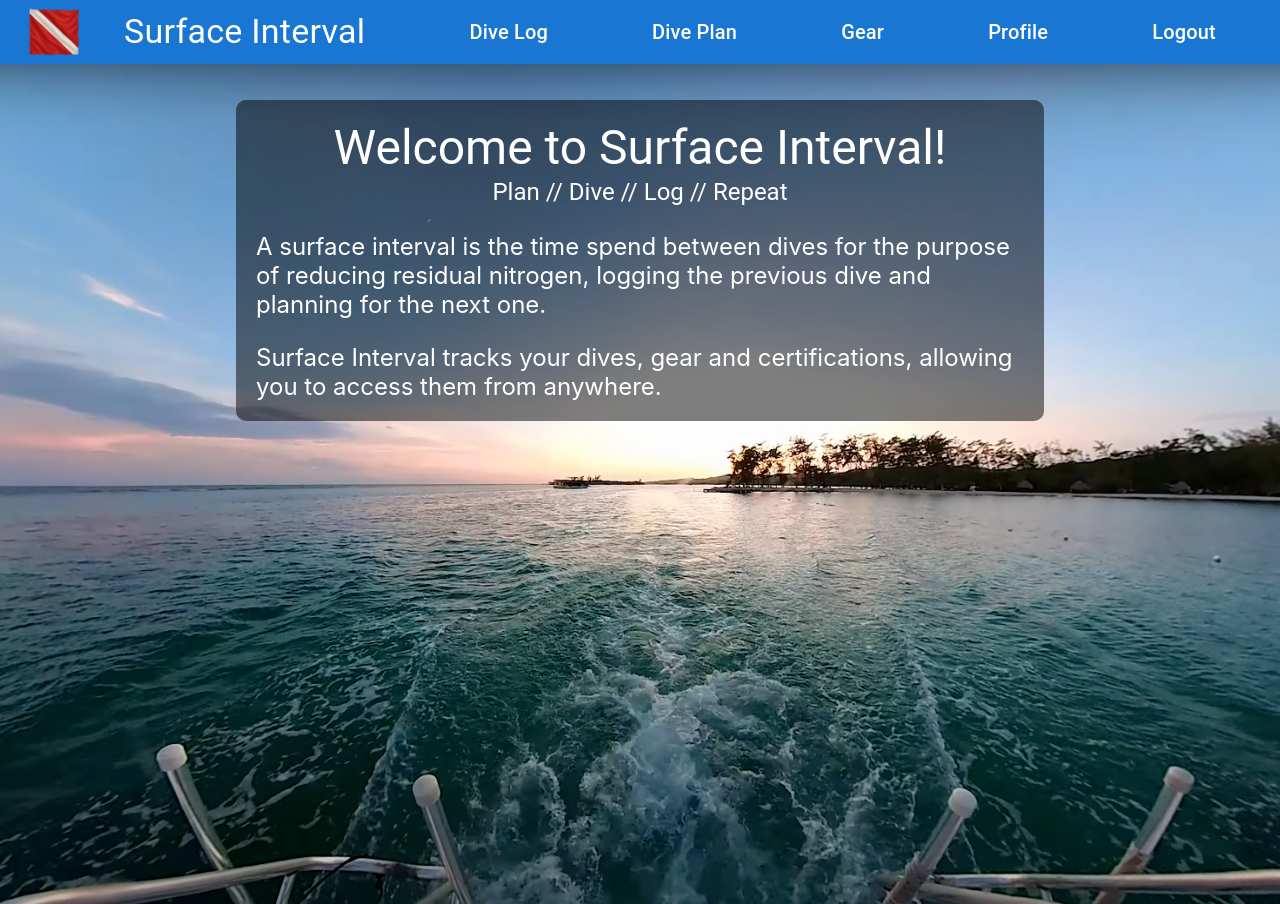
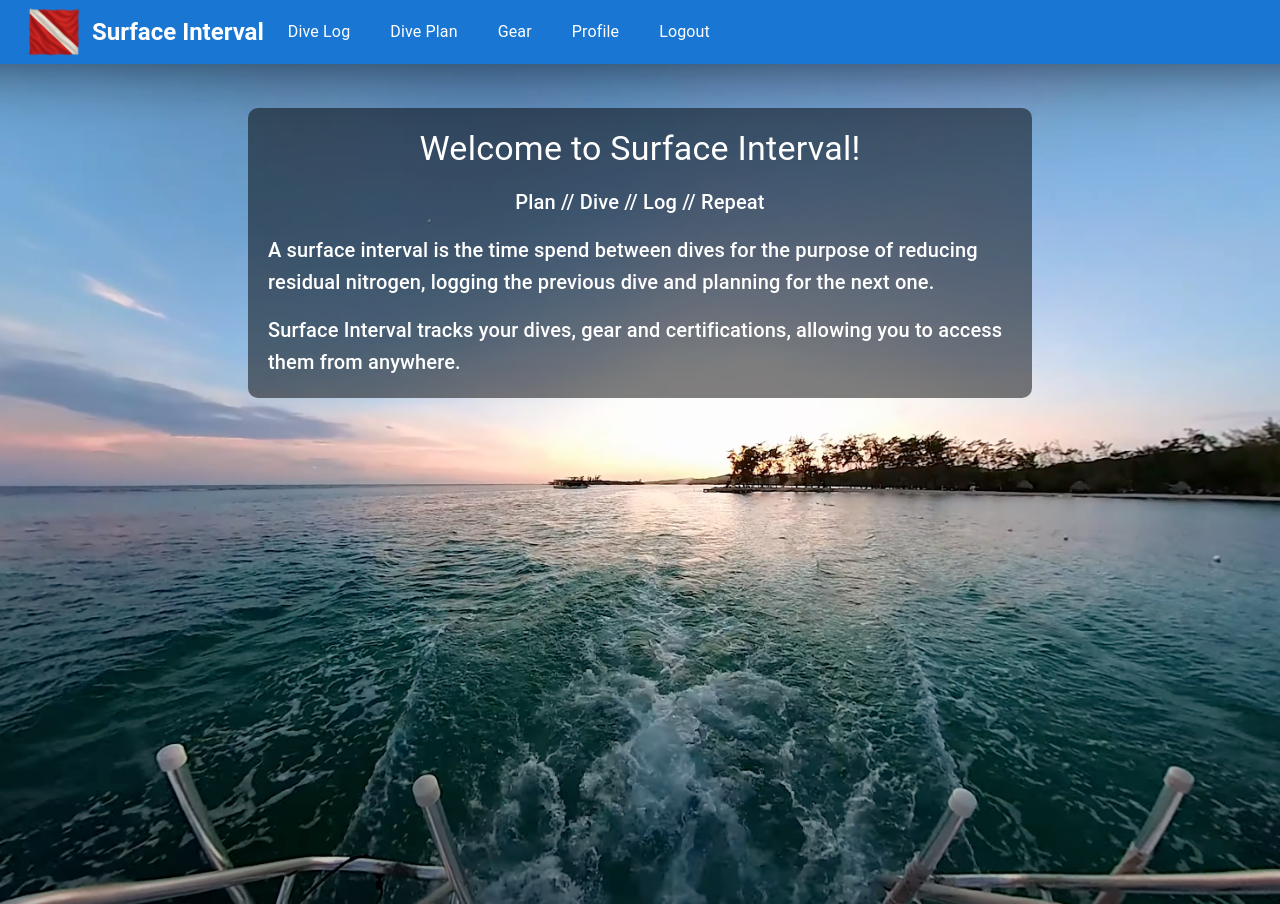
Before and after one commit to DArmstrong87/surface-interval-ui, a React (Create React App) app: page / in a window 1280 px wide. Built offline with nearby package versions, Linux system fonts and the light colour scheme; sample sign-in values are in the browser's storage.

Commit message:
fix login token err, dive table is now data grid with sorting and filtering

```diff
--- a/public/index.html
+++ b/public/index.html
@@ -2,7 +2,7 @@
 <html lang="en">
   <head>
     <meta charset="utf-8" />
-    <link rel="icon" href="%PUBLIC_URL%/favicon.ico" />
+    <link rel="icon" href="%PUBLIC_URL%/dive_flag.png" />
     <meta name="viewport" content="width=device-width, initial-scale=1" />
     <meta name="theme-color" content="#000000" />
     <meta
--- a/src/Home.tsx
+++ b/src/Home.tsx
@@ -4,8 +4,7 @@ import { Box, Typography } from "@mui/material";
 
 function Home() {
     return (
-        <div className="App">
-            <header className="App-header" style={{ backgroundColor: "white" }}>
+        <Box className="App">
             <Box
                 display="flex"
                 justifyContent="center"
@@ -15,10 +14,9 @@ function Home() {
                     backgroundSize: "cover",
                     backgroundPosition: "center",
                     backgroundRepeat: "no-repeat",
-                        backgroundColor: "white",
+                    overflow: "hidden",
                     padding: "20px",
                     height: "100vh",
-                        width: "100vw",
                 }}
             >
                 <Box
@@ -36,25 +34,25 @@ function Home() {
                         backgroundColor: "rgba(0, 0, 0, 0.5)",
                         padding: "20px",
                         margin: "20px",
-                            marginTop: "40px",
-                            maxWidth: "60%",
+                        marginTop: "2em",
+                        maxWidth: { lg: "60%", sm: "90%", xs: "90%" },
                         borderRadius: "10px",
                     }}
                 >
-                        <Typography variant="h3" style={{ textAlign: "center" }}>
+                    <Typography variant="h4" style={{ textAlign: "center" }}>
                         Welcome to Surface Interval!
                     </Typography>
-                        <Typography variant="h5" style={{ textAlign: "center" }}>
+                    <Typography variant="h6" style={{ textAlign: "center", margin: "1rem" }}>
                         Plan // Dive // Log // Repeat
                     </Typography>
-                        <p />
+                    <Typography variant="h6" style={{ marginBottom: "1rem" }}>
                         A surface interval is the time spend between dives for the purpose of reducing residual nitrogen, logging the previous dive and planning for the next one.
-                        <p />
-                        Surface Interval tracks your dives, gear and certifications, allowing you to access them from anywhere.
+                    </Typography>
+
+                    <Typography variant="h6">Surface Interval tracks your dives, gear and certifications, allowing you to access them from anywhere.</Typography>
                 </Box>
             </Box>
-            </header>
-        </div>
+        </Box>
     );
 }
 
--- a/src/components/Authorized.tsx
+++ b/src/components/Authorized.tsx
@@ -2,13 +2,12 @@ import { Navigate, Outlet } from "react-router-dom";
 import TemporaryDrawer from "./Navigation";
 
 export const Authorized = () => {
-    if (localStorage.getItem("si_token")) {
+    const token = localStorage.getItem("si_token");
+    if (token && token !== null && token !== undefined) {
         return (
             <>
                 <TemporaryDrawer />
-                <main className="p-4">
-                    <Outlet />
-                </main>
+                <Outlet />
             </>
         );
     }
--- a/src/components/Login.tsx
+++ b/src/components/Login.tsx
@@ -1,5 +1,5 @@
-import { useState } from "react";
-import { TextField, FormControlLabel, Checkbox, Link, Grid, Box, Button, Container, ThemeProvider, Typography, createTheme, CircularProgress, Paper } from "@mui/material";
+import { useEffect, useState } from "react";
+import { TextField, Link, Grid, Box, Button, Container, ThemeProvider, Typography, createTheme, CircularProgress, Paper } from "@mui/material";
 import axios from "axios";
 import { useNavigate } from "react-router-dom";
 import { LoginForm } from "../interfaces";
@@ -13,6 +13,15 @@ function Login() {
         email: "",
         password: "",
     });
+    const [loginError, setLoginError] = useState<boolean>(false);
+
+    // Look for existing token. If exists, nav home.
+    const token = localStorage.getItem("si_token");
+    useEffect(() => {
+        if (token && token !== null && token !== undefined) {
+            navigate("../");
+        }
+    }, [token]);
 
     const handleInputChange = (e: React.ChangeEvent<HTMLInputElement>) => {
         setLoginForm({
@@ -24,6 +33,7 @@ function Login() {
     const handleSubmit = (e: React.FormEvent<HTMLFormElement>) => {
         e.preventDefault();
         setSubmitHidden(true);
+        setLoginError(false);
         const axiosInstance = axios.create({
             baseURL: BASE_URL,
             timeout: 10000,
@@ -32,8 +42,15 @@ function Login() {
             },
         });
         axiosInstance.post(`login`, loginForm).then((res) => {
-            localStorage.setItem("si_token", res.data.token);
-            navigate("/");
+            if (res.data.valid === true) {
+                const token = res.data.token;
+                axios.defaults.headers.common["Authorization"] = `Bearer ${token}`;
+                localStorage.setItem("si_token", token);
+                navigate("/");
+            } else {
+                setSubmitHidden(false);
+                setLoginError(true);
+            }
         });
     };
 
@@ -51,7 +68,7 @@ function Login() {
                 <Container maxWidth="sm">
                     <Paper elevation={6} sx={{ p: 4, borderRadius: 3 }}>
                         <Typography variant="h4" align="center" gutterBottom sx={{ fontWeight: 700 }}>
-                            Welcome to Surface Interval
+                            Surface Interval
                         </Typography>
                         <Typography component="h1" variant="h6" align="center" sx={{ mb: 2 }}>
                             Sign in
@@ -81,7 +98,9 @@ function Login() {
                                 value={loginForm.password}
                                 onChange={handleInputChange}
                             />
-                            <FormControlLabel control={<Checkbox value="remember" color="primary" />} id="Remember me" name="Remember me" label="Remember me" />
+                            {loginError && <Typography style={{ color: "red" }}>Email or password is incorrect.</Typography>}
+
+                            {/* <FormControlLabel control={<Checkbox value="remember" color="primary" />} id="Remember me" name="Remember me" label="Remember me" /> */}
                             {!submitHidden && (
                                 <Button type="submit" fullWidth id="submitButton" variant="contained" sx={{ mt: 3, mb: 2 }}>
                                     Sign In
@@ -92,13 +111,13 @@ function Login() {
                                     <CircularProgress />
                                 </Box>
                             )}
-                            <Grid container>
-                                <Grid item xs>
-                                    <Link href="#" variant="body2">
+                            <Grid container style={{ display: "flex", justifyContent: "space-between" }}>
+                                <Grid>
+                                    {/* <Link href="#" variant="body2">
                                         Forgot password?
-                                    </Link>
+                                    </Link> */}
                                 </Grid>
-                                <Grid item>
+                                <Grid>
                                     <Link href="#" variant="body2">
                                         {"Don't have an account? Sign Up"}
                                     </Link>
--- a/src/components/Navigation.tsx
+++ b/src/components/Navigation.tsx
@@ -4,6 +4,7 @@ import Box from "@mui/material/Box";
 import Toolbar from "@mui/material/Toolbar";
 import Typography from "@mui/material/Typography";
 import { useNavigate } from "react-router-dom";
+
 export default function ButtonAppBar() {
     const navigate = useNavigate();
 
@@ -23,10 +24,26 @@ export default function ButtonAppBar() {
 
     return (
         <>
-            <Box sx={{ flexGrow: 1 }}>
             <AppBar position="static">
-                    <Toolbar>
-                        <Box sx={{ display: "flex", justifyContent: "center", alignItems: "center", maxWidth: "100px" }}>
+                <Toolbar
+                    sx={{
+                        display: "flex",
+                        flexDirection: { xs: "column", sm: "row" },
+                        alignItems: "center",
+                        justifyContent: "start",
+                        gap: 1,
+                        px: 2,
+                    }}
+                >
+                    {/* Logo + Title Row */}
+                    <Box
+                        sx={{
+                            display: "flex",
+                            alignItems: "center",
+                            gap: 1,
+                            flexDirection: "row",
+                        }}
+                    >
                         <img
                             src={dive_flag}
                             alt="logo"
@@ -34,142 +51,60 @@ export default function ButtonAppBar() {
                                 maxWidth: "60px",
                                 maxHeight: "60px",
                                 objectFit: "contain",
-                                    display: "block",
                             }}
                         />
+                        <Typography
+                            variant="h5"
+                            sx={{
+                                fontWeight: "bold",
+                                textAlign: "center",
+                                color: "white",
+                            }}
+                        >
+                            Surface Interval
+                        </Typography>
                     </Box>
+
+                    {/* Navigation */}
                     <Box
                         sx={{
                             display: "flex",
-                                justifyContent: "center",
-                                alignItems: "center",
-                                width: "100%",
-                                gap: 3,
+                            flexWrap: "wrap",
+                            justifyContent: "space-around",
+                            gap: 1,
+                            mt: { xs: 1, sm: 0 },
                         }}
                     >
+                        {[
+                            { label: "Dive Log", path: "dives" },
+                            { label: "Dive Plan", path: "dive-planner" },
+                            { label: "Gear", path: "gear" },
+                            { label: "Profile", path: "" },
+                            { label: "Logout", action: logout },
+                        ].map(({ label, path, action }) => (
                             <Typography
-                                variant="h4"
-                                component="div"
+                                key={label}
+                                variant="body1"
                                 sx={{
                                     cursor: "pointer",
-                                    flexGrow: 1,
+                                    color: "white",
+                                    px: 2,
+                                    py: 1,
+                                    borderRadius: 1,
                                     textAlign: "center",
-                                    px: 2,
-                                    py: 0.5,
-                                    borderRadius: 1,
                                     ":hover": {
                                         color: "orange",
-                                        transition: "all 0.5s",
+                                        backgroundColor: "rgba(255,255,255,0.1)",
                                     },
                                 }}
-                                onClick={() => navTo("")}
+                                onClick={() => (action ? action() : navTo(path))}
                             >
-                                Surface Interval
+                                {label}
                             </Typography>
-                            <Typography
-                                variant="h6"
-                                component="div"
-                                sx={{
-                                    cursor: "pointer",
-                                    flexGrow: 1,
-                                    textAlign: "center",
-                                    px: 2,
-                                    py: 0.5,
-                                    borderRadius: 1,
-                                    ":hover": {
-                                        color: "orange",
-                                        background: "rgba(255,255,255,0.1)",
-                                        transition: "all 0.3s",
-                                    },
-                                }}
-                                onClick={() => navTo("dives")}
-                            >
-                                Dive Log
-                            </Typography>
-                            <Typography
-                                variant="h6"
-                                component="div"
-                                sx={{
-                                    cursor: "pointer",
-                                    flexGrow: 1,
-                                    textAlign: "center",
-                                    px: 2,
-                                    py: 0.5,
-                                    borderRadius: 1,
-                                    ":hover": {
-                                        color: "orange",
-                                        background: "rgba(255,255,255,0.1)",
-                                        transition: "all 0.3s",
-                                    },
-                                }}
-                                onClick={() => navTo("dive-planner")}
-                            >
-                                Dive Plan
-                            </Typography>
-                            <Typography
-                                variant="h6"
-                                component="div"
-                                sx={{
-                                    cursor: "pointer",
-                                    flexGrow: 1,
-                                    textAlign: "center",
-                                    px: 2,
-                                    py: 0.5,
-                                    borderRadius: 1,
-                                    ":hover": {
-                                        color: "orange",
-                                        background: "rgba(255,255,255,0.1)",
-                                        transition: "all 0.3s",
-                                    },
-                                }}
-                                onClick={() => navTo("gear")}
-                            >
-                                Gear
-                            </Typography>
-                            <Typography
-                                variant="h6"
-                                component="div"
-                                sx={{
-                                    cursor: "pointer",
-                                    flexGrow: 1,
-                                    textAlign: "center",
-                                    px: 2,
-                                    py: 0.5,
-                                    borderRadius: 1,
-                                    ":hover": {
-                                        color: "orange",
-                                        background: "rgba(255,255,255,0.1)",
-                                        transition: "all 0.3s",
-                                    },
-                                }}
-                                onClick={() => navTo("")}
-                            >
-                                Profile
-                            </Typography>
-                            <Typography
-                                variant="h6"
-                                component="div"
-                                sx={{
-                                    cursor: "pointer",
-                                    flexGrow: 1,
-                                    textAlign: "center",
-                                    px: 2,
-                                    py: 0.5,
-                                    borderRadius: 1,
-                                    ":hover": {
-                                        color: "orange",
-                                        background: "rgba(255,255,255,0.1)",
-                                        transition: "all 0.3s",
-                                    },
-                                }}
-                                onClick={logout}
-                            >
-                                Logout
-                            </Typography>
+                        ))}
                     </Box>
                 </Toolbar>
             </AppBar>
-            </Box>
         </>
     );
 }
--- a/src/components/gear/AddOrEditGearSet.tsx
+++ b/src/components/gear/AddOrEditGearSet.tsx
@@ -158,7 +158,7 @@ function AddOrEditGearSet() {
                                 gearTypes
                                     .filter((gearType) => gearItems.some((item) => item.gear_type?.name === gearType.name))
                                     .map((gearType) => (
-                                        <Grid item xs={12} md={6} key={gearType.id}>
+                                        <Grid key={gearType.id}>
                                             <Typography variant="subtitle1" sx={{ mb: 1, fontWeight: 600 }}>
                                                 {gearType.name}
                                             </Typography>
@@ -183,7 +183,7 @@ function AddOrEditGearSet() {
                                 customGearTypes
                                     .filter((customGearType) => gearItems.some((item) => item.custom_gear_type?.id === customGearType.id))
                                     .map((customGearType) => (
-                                        <Grid item xs={12} md={6} key={customGearType.id}>
+                                        <Grid key={customGearType.id}>
                                             <Typography variant="subtitle1" sx={{ mb: 1, fontWeight: 600 }}>
                                                 {customGearType.name}
                                             </Typography>
--- a/src/components/gear/Gear.tsx
+++ b/src/components/gear/Gear.tsx
@@ -43,7 +43,7 @@ function Gear() {
         return (
             <Grid container spacing={2}>
                 {gearSets.map((gearSet, index) => (
-                    <Grid item xs={12} md={6} key={`${index}-gear-set-card`}>
+                    <Grid key={`${index}-gear-set-card`}>
                         <Paper elevation={3} sx={{ p: 2 }}>
                             <Typography
                                 variant="h6"
```
Also changed, not shown: package.json (+7 -5 lines), src/api/APIService.tsx (+15 -2 lines), src/components/dives/Dives.tsx (+60 -36 lines), tsconfig.json (+4 -3 lines), public/dive_flag.png (added), 1 other file (tests, documents, lock files or other folders). Lines whose indentation alone changed are shown as unchanged.
